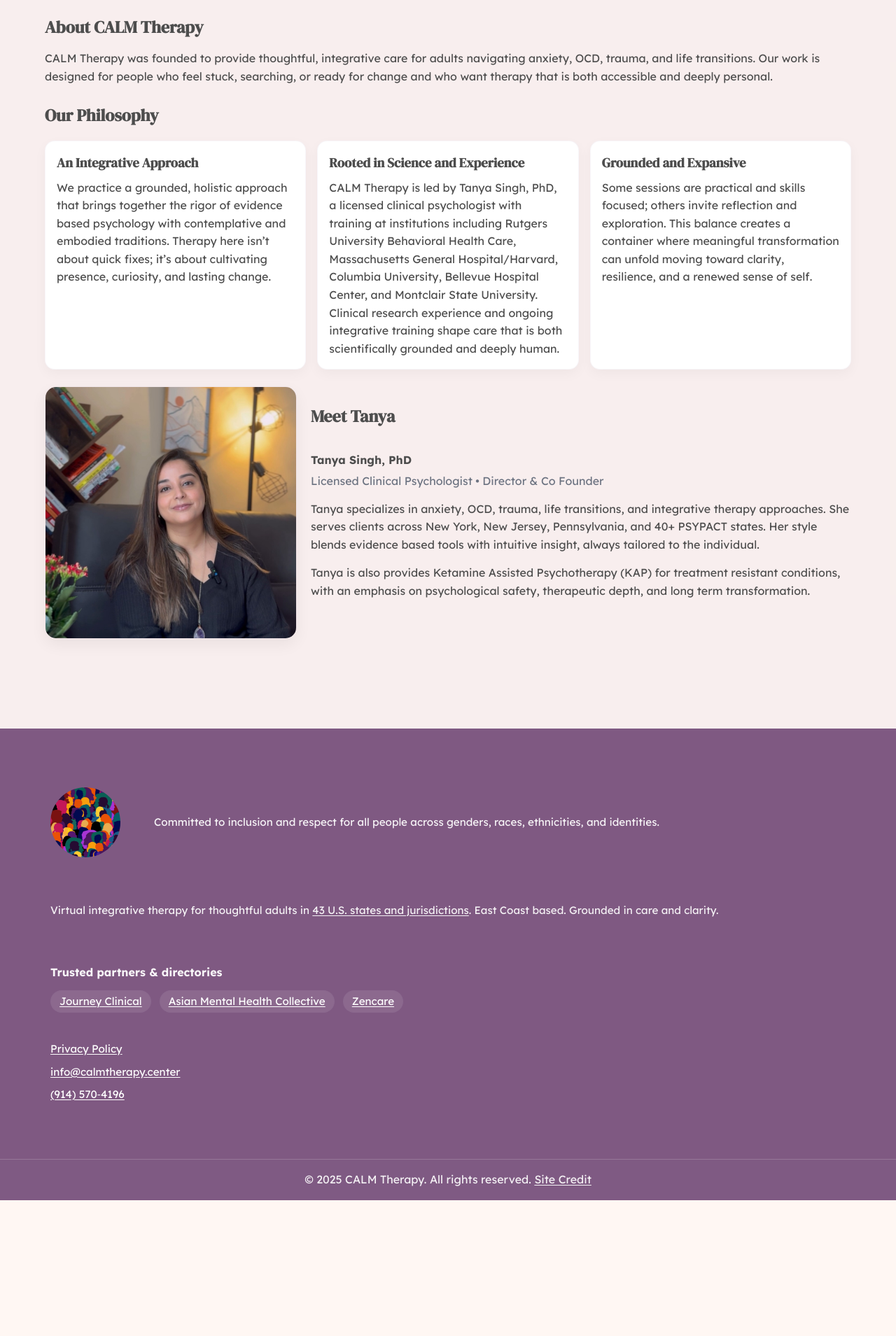
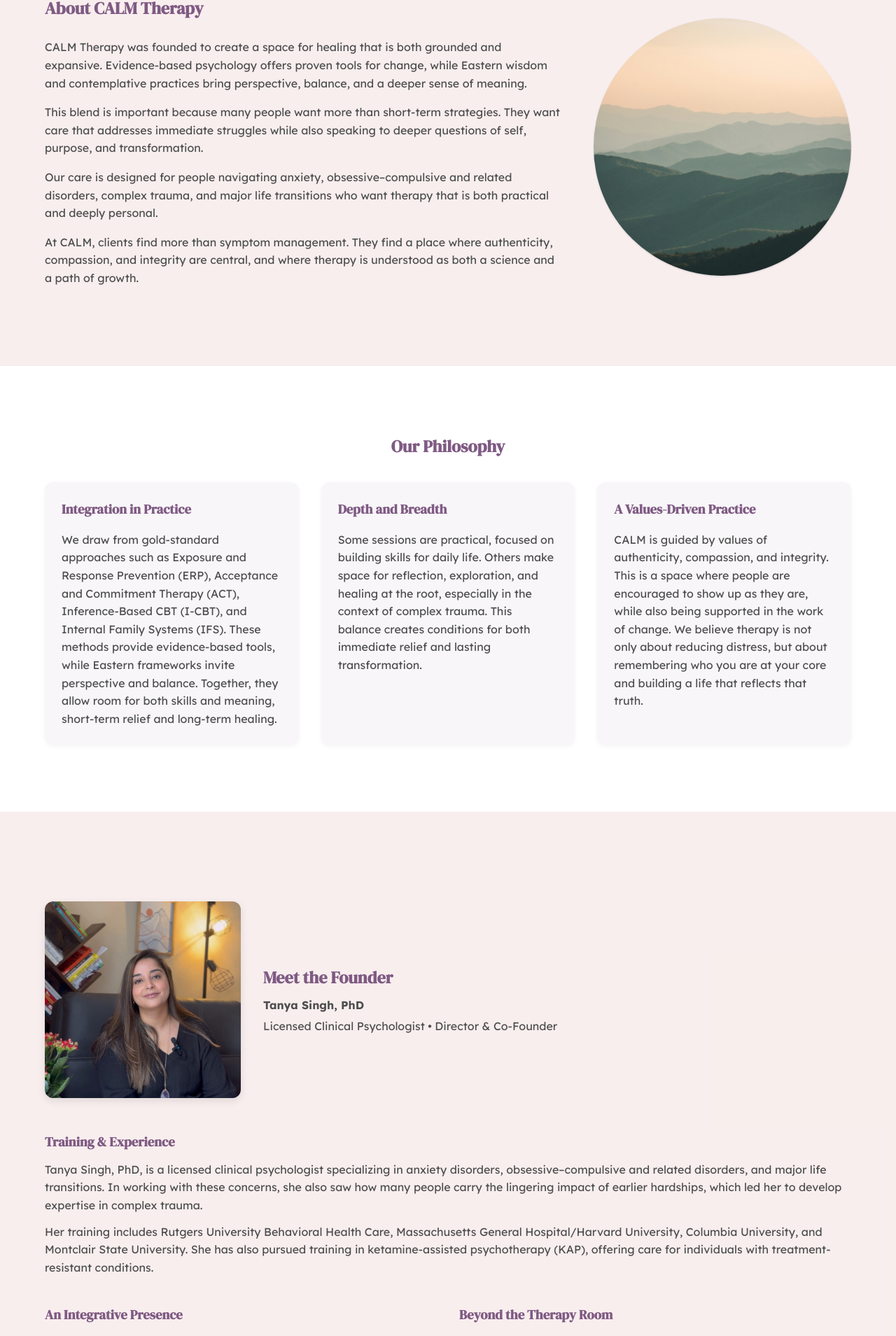
Before and after one commit to mazenswar/calm-v3, a Next.js app: page /about in a window 1280 px wide. Shown: the part 167-2076 px from the top of the page at 70% size. Before the commit the page ends 1882 px from the top, so only its background shows below. Built offline with nearby package versions, Linux system fonts and the light colour scheme.

Commit message:
v1.9 about

```diff
--- a/app/about/page.js
+++ b/app/about/page.js
@@ -1,79 +1,106 @@
-// app/about/AboutSection.jsx
+// app/about/page.js
 "use client";
+
 import "./style.scss";
 import Image from "next/image";
-// If you have a headshot, import it here. Replace the path/name as needed.
 import tanyaHeadshot from "./assets/tanya-headshot.jpg";
+import calmImg from "./assets/calm.png";
 
-// If you decide to link internally, use your CustomLink component:
-// import CustomLink from "Components/ui/CustomLink";
+export default function AboutPage() {
+	return (
+		<main className="about">
+			{/* Section 1: About CALM Therapy */}
+			<section className="block about__section about__intro">
+				<div className="block__content container">
+					<div className="about__introWrap">
+						<div className="about__introText">
+							<h1>About CALM Therapy</h1>
+							<p>
+								CALM Therapy was founded to create a space for healing that is
+								both grounded and expansive. Evidence-based psychology offers
+								proven tools for change, while Eastern wisdom and contemplative
+								practices bring perspective, balance, and a deeper sense of
+								meaning.
+							</p>
+							<p>
+								This blend is important because many people want more than
+								short-term strategies. They want care that addresses immediate
+								struggles while also speaking to deeper questions of self,
+								purpose, and transformation.
+							</p>
+							<p>
+								Our care is designed for people navigating anxiety,
+								obsessive–compulsive and related disorders, complex trauma, and
+								major life transitions who want therapy that is both practical
+								and deeply personal.
+							</p>
+							<p>
+								At CALM, clients find more than symptom management. They find a
+								place where authenticity, compassion, and integrity are central,
+								and where therapy is understood as both a science and a path of
+								growth.
+							</p>
+						</div>
+						<div className="about__introImage">
+							<Image
+								src={calmImg}
+								alt="Calm Therapy visual representation"
+								priority
+								sizes="(max-width: 768px) 100vw, 400px"
+							/>
+						</div>
+					</div>
+				</div>
+			</section>
 
-export default function AboutSection() {
-	return (
-		<section className="block about">
-			<div className="block__content container">
-				{/* Intro */}
-				<header className="about__intro">
-					<h1 className="about__title">About CALM Therapy</h1>
-					<p className="about__lede">
-						CALM Therapy was founded to provide thoughtful, integrative care for
-						adults navigating anxiety, OCD, trauma, and life transitions. Our
-						work is designed for people who feel stuck, searching, or ready for
-						change and who want therapy that is both accessible and deeply
-						personal.
-					</p>
-				</header>
-
-				{/* Philosophy */}
-				<section
-					className="about__philosophy"
-					aria-labelledby="about-philosophy"
-				>
-					<h2 id="about-philosophy" className="about__sectionTitle">
-						Our Philosophy
-					</h2>
-
+			{/* Section 2: Our Philosophy */}
+			<section className="block about__section about__philosophy">
+				<div className="block__content container">
+					<h2>Our Philosophy</h2>
 					<div className="about__grid">
 						<article className="aboutCard">
-							<h3 className="aboutCard__title">An Integrative Approach</h3>
+							<h3>Integration in Practice</h3>
 							<p>
-								We practice a grounded, holistic approach that brings together
-								the rigor of evidence based psychology with contemplative and
-								embodied traditions. Therapy here isn’t about quick fixes; it’s
-								about cultivating presence, curiosity, and lasting change.
+								We draw from gold-standard approaches such as Exposure and
+								Response Prevention (ERP), Acceptance and Commitment Therapy
+								(ACT), Inference-Based CBT (I-CBT), and Internal Family Systems
+								(IFS). These methods provide evidence-based tools, while Eastern
+								frameworks invite perspective and balance. Together, they allow
+								room for both skills and meaning, short-term relief and
+								long-term healing.
 							</p>
 						</article>
-
 						<article className="aboutCard">
-							<h3 className="aboutCard__title">
-								Rooted in Science and Experience
-							</h3>
+							<h3>Depth and Breadth</h3>
 							<p>
-								CALM Therapy is led by Tanya Singh, PhD, a licensed clinical
-								psychologist with training at institutions including Rutgers
-								University Behavioral Health Care, Massachusetts General
-								Hospital/Harvard, Columbia University, Bellevue Hospital Center,
-								and Montclair State University. Clinical research experience and
-								ongoing integrative training shape care that is both
-								scientifically grounded and deeply human.
+								Some sessions are practical, focused on building skills for
+								daily life. Others make space for reflection, exploration, and
+								healing at the root, especially in the context of complex
+								trauma. This balance creates conditions for both immediate
+								relief and lasting transformation.
 							</p>
 						</article>
-
 						<article className="aboutCard">
-							<h3 className="aboutCard__title">Grounded and Expansive</h3>
+							<h3>A Values-Driven Practice</h3>
 							<p>
-								Some sessions are practical and skills focused; others invite
-								reflection and exploration. This balance creates a container
-								where meaningful transformation can unfold moving toward
-								clarity, resilience, and a renewed sense of self.
+								CALM is guided by values of authenticity, compassion, and
+								integrity. This is a space where people are encouraged to show
+								up as they are, while also being supported in the work of
+								change. We believe therapy is not only about reducing distress,
+								but about remembering who you are at your core and building a
+								life that reflects that truth.
 							</p>
 						</article>
 					</div>
-				</section>
+				</div>
+			</section>
 
-				{/* Meet Tanya */}
-				<section className="about__tanya" aria-labelledby="about-tanya">
-					<div className="about__tanyaWrap">
+			{/* Section 3: Meet the Founder */}
+			{/* Meet the Founder */}
+			<section className="block about__tanya" aria-labelledby="about-tanya">
+				<div className="block__content about__tanyaWrap">
+					{/* Row 1: image + header/meta */}
+					<div className="about__tanyaTop">
 						<div className="about__tanyaImg">
 							<Image
 								src={tanyaHeadshot}
@@ -84,40 +111,77 @@ export default function AboutSection() {
 							/>
 						</div>
 
-						<div className="about__tanyaText">
+						<div className="about__tanyaHead">
 							<h2 id="about-tanya" className="about__sectionTitle">
-								Meet Tanya
+								Meet the Founder
 							</h2>
 							<p className="about__tanyaName">
 								<strong>Tanya Singh, PhD</strong>
 								<span className="about__tanyaMeta">
-									Licensed Clinical Psychologist • Director & Co Founder
+									Licensed Clinical Psychologist • Director &amp; Co-Founder
 								</span>
 							</p>
+						</div>
+					</div>
+
+					{/* Row 2: full-width training */}
+					<div className="about__tanyaTraining">
+						<h3 className="about__subheading">Training &amp; Experience</h3>
+						<p>
+							Tanya Singh, PhD, is a licensed clinical psychologist specializing
+							in anxiety disorders, obsessive–compulsive and related disorders,
+							and major life transitions. In working with these concerns, she
+							also saw how many people carry the lingering impact of earlier
+							hardships, which led her to develop expertise in complex trauma.
+						</p>
+						<p>
+							Her training includes Rutgers University Behavioral Health Care,
+							Massachusetts General Hospital/Harvard University, Columbia
+							University, and Montclair State University. She has also pursued
+							training in ketamine-assisted psychotherapy (KAP), offering care
+							for individuals with treatment-resistant conditions.
+						</p>
+					</div>
+
+					{/* Row 3: two columns on md+, stacked on mobile */}
+					<div className="about__tanyaCols">
+						<article className="about__tanyaCol">
+							<h3 className="about__subheading">An Integrative Presence</h3>
 							<p>
-								Tanya specializes in anxiety, OCD, trauma, life transitions, and
-								integrative therapy approaches. She serves clients across New
-								York, New Jersey, Pennsylvania, and 40+ PSYPACT states. Her
-								style blends evidence based tools with intuitive insight, always
-								tailored to the individual.
+								What distinguishes her work is the way she integrates
+								evidence-based methods with an authentic and deeply human
+								presence. Having grown up in the East and trained as a
+								psychologist in the West, she carries both perspectives within
+								her. This integration is not something she applies from the
+								outside, but part of who she is and how she understands the
+								human experience. Clients often say they feel understood without
+								needing to over-explain. They recognize her persistence and
+								care, and that she is willing to sit with complexity, keep
+								puzzling through, and walk alongside them in the work.
+							</p>
+						</article>
+
+						<article className="about__tanyaCol">
+							<h3 className="about__subheading">Beyond the Therapy Room</h3>
+							<p>
+								For Tanya, therapy is more than a profession. It is a calling
+								and a craft, a place where psychological science and spiritual
+								wisdom meet, and where growth is possible for both client and
+								therapist. Her own ongoing reflection and growth shape the way
+								she shows up authentically with those she works with.
 							</p>
 							<p>
-								Tanya is also provides Ketamine Assisted Psychotherapy (KAP) for
-								treatment resistant conditions, with an emphasis on
-								psychological safety, therapeutic depth, and long term
-								transformation.
+								Outside of her clinical work, she values time in nature, long
+								walks, and quiet moments of contemplation. She enjoys cooking
+								and exploring new foods, playing video games, writing, and
+								spending time with the children in her life. These practices
+								keep her connected to curiosity, reverence, and the simple joys
+								of living, qualities she brings into her work as a psychologist.
 							</p>
-
-							{/* If you want a light CTA later, uncomment and wire up your CustomLink component */}
-							{/* <div className="about__cta">
-                <CustomLink href="/contact" classN="btn btn--secondary">
-                  Book a free 15‑minute call
-                </CustomLink>
-              </div> */}
-						</div>
+						</article>
 					</div>
-				</section>
-			</div>
-		</section>
+				</div>
+			</section>
+		</main>
 	);
 }
--- a/app/about/style.scss
+++ b/app/about/style.scss
@@ -1,146 +1,225 @@
 // app/about/style.scss
 @use "../styles/mixins" as *;
 
-/* Section shell */
+// Page section wrappers for About (aligns with global .block/.block__content)
+.about__intro .block__content,
+.about__philosophy .block__content,
+.about__tanya .block__content {
+	padding-top: var(--space-16);
+	padding-bottom: var(--space-16);
+	@include respond(md) {
+		padding-top: var(--space-24);
+		padding-bottom: var(--space-24);
+	}
+}
+
 .about {
+	// Shared section spacing
+	&__section {
+		padding: 4rem 1rem;
+
+		@include respond(md) {
+			padding: 6rem 0;
+		}
+	}
+
+	// Alternating backgrounds
+	&__intro {
 		background: var(--brand-8);
 	}
 
-/* Intro */
-.about__intro {
-	display: grid;
-	gap: 0.75rem;
-
-	.about__title {
-		margin: 0 0 0.25rem 0;
-		line-height: 1.15;
+	&__philosophy {
+		background: var(--color-surface);
 	}
 
-	.about__lede {
-		color: var(--color-text);
-		line-height: 1.6;
-		// max-width: 60ch;
-	}
+	// Intro
+	&__introWrap {
+		display: flex;
+		flex-direction: column;
+		gap: 2rem;
+		align-items: center;
+		text-align: left;
 
 		@include respond(md) {
-		gap: 0.9rem;
+			flex-direction: row;
+			align-items: flex-start;
+			gap: 3rem;
 		}
 	}
 
-/* Shared section title */
-.about__sectionTitle {
-	margin: 1.25rem 0 0.75rem 0;
-	@include respond(md) {
-		margin: 1.5rem 0 1rem 0;
+	&__introText,
+	&__introCopy {
+		flex: 2;
+
+		h1 {
+			margin-bottom: 1.5rem;
+		}
+
+		p {
+			margin-bottom: 1rem;
+			line-height: 1.6;
+			color: var(--color-text);
 		}
 	}
 
-/* Philosophy grid */
-.about__philosophy {
-	margin-top: 1rem;
-
-	@include respond(md) {
-		margin-top: 1.25rem;
+	&__introImage {
+		flex: 1;
+		max-width: 400px;
+		align-self: center;
+		// justify-self: center;
+		img {
+			border-radius: 100%;
+			box-shadow: var(--shadow-1);
 		}
 	}
 
-.about__grid {
+	// Philosophy
+	&__philosophy {
+		text-align: center;
+
+		h2 {
+			margin-bottom: 2rem;
+		}
+	}
+
+	&__grid {
 		display: grid;
-	gap: 0.9rem;
+		gap: 2rem;
 
 		@include respond(md) {
 			grid-template-columns: repeat(3, 1fr);
-		gap: 1rem;
 		}
 	}
 
 	.aboutCard {
-	background: var(--color-surface);
-	border: 1px solid var(--brand-8);
-	border-radius: 14px;
-	padding: 1rem;
-	box-shadow: 0 6px 18px rgba(0, 0, 0, 0.04);
+		background: var(--brand-8);
+		padding: 1.5rem;
+		border-radius: 0.75rem;
+		box-shadow: 0 2px 6px rgba(0, 0, 0, 0.05);
+		text-align: left;
 
-	.aboutCard__title {
-		margin: 0 0 0.5rem 0;
+		h3 {
+			margin-bottom: 1rem;
 		}
 
 		p {
+			line-height: 1.6;
 			color: var(--color-text);
-		line-height: 1.6;
+		}
 	}
 }
 
-/* Meet Tanya */
-.about__tanya {
-	margin-top: 1.25rem;
+/* ...keep your existing .about rules above... */
+
+/* Tanya section – Option E layout */
+.about {
+	&__tanya {
+		background: var(--brand-8);
+		/* section spacing handled by your block wrappers */
+	}
+
+	&__tanyaWrap {
+		display: flex;
+		flex-direction: column;
+		gap: 2rem;
 
 		@include respond(md) {
-		margin-top: 1.5rem;
+			gap: 2.5rem;
 		}
 	}
 
-.about__tanyaWrap {
-	display: grid;
-	gap: 1rem;
+	/* Row 1: image + header/meta */
+	&__tanyaTop {
+		display: flex;
+		flex-direction: column;
+		gap: 1.25rem;
+		align-items: center;
 
 		@include respond(md) {
-		grid-template-columns: 360px 1fr; /* image / copy */
-		align-items: start;
-		gap: 1.25rem;
+			flex-direction: row;
+			align-items: center;
+			gap: 2rem;
 		}
 	}
 
-.about__tanyaImg {
-	border-radius: 16px;
-	overflow: hidden;
-	border: 1px solid var(--brand-8);
-	box-shadow: 0 8px 22px rgba(0, 0, 0, 0.06);
+	&__tanyaImg {
+		width: 220px;
+		max-width: 60vw;
 
 		img {
+			border-radius: 0.75rem;
+			box-shadow: 0 4px 12px rgba(0, 0, 0, 0.1);
 			display: block;
+			width: 100%;
+			height: auto;
+		}
+
+		@include respond(md) {
+			width: 280px;
+			max-width: none;
+			flex: 0 0 auto;
 		}
 	}
 
-.about__tanyaText {
-	display: flex;
-	flex-direction: column;
-	gap: 0.75rem;
+	&__tanyaHead {
+		text-align: center;
 
 		@include respond(md) {
-		gap: 0.9rem;
+			text-align: left;
+			flex: 1 1 auto;
 		}
 
-	p {
-		color: var(--color-text);
-		line-height: 1.6;
-		// max-width: 65ch;
+		.about__sectionTitle {
+			margin-bottom: 0.5rem;
+		}
+
+		.about__tanyaName {
+			margin-top: 0.25rem;
+
+			.about__tanyaMeta {
+				display: block;
+				margin-top: 0.25rem;
+			}
 		}
 	}
 
-.about__tanyaName {
-	margin: 0;
-
-	strong {
-		font-weight: 700;
+	/* Row 2: full-width training */
+	&__tanyaTraining {
+		p {
+			margin-top: 0.75rem;
+			line-height: 1.6;
+			color: var(--color-text);
 		}
 
-	.about__tanyaMeta {
-		display: block;
-		color: var(--color-muted);
-		margin-top: 0.25rem;
+		.about__subheading {
+			margin-top: 0.5rem;
+			margin-bottom: 0.25rem;
 		}
 	}
 
-/* Optional CTA block if you enable it later */
-.about__cta {
-	margin-top: 0.25rem;
+	/* Row 3: two columns on md+, stacked on mobile */
+	&__tanyaCols {
+		display: grid;
+		grid-template-columns: 1fr;
+		gap: 1.5rem;
+
+		@include respond(md) {
+			grid-template-columns: 1fr 1fr;
+			gap: 2rem;
+			align-items: start;
+		}
 	}
 
-/* Spacing rhythm: avoid fighting the block paddings */
-.about .block__content > :first-child {
+	&__tanyaCol {
+		p {
+			margin-top: 0.75rem;
+			line-height: 1.6;
+			color: var(--color-text);
+		}
+
+		.about__subheading {
 			margin-top: 0;
+			margin-bottom: 0.25rem;
 		}
-.about .block__content > :last-child {
-	margin-bottom: 0;
 	}
+}
--- a/app/styles/base/_typography.scss
+++ b/app/styles/base/_typography.scss
@@ -19,6 +19,7 @@ h5,
 h6 {
 	font-family: var(--font-serif);
 	margin-bottom: var(--space-6);
+	color: var(--brand-1);
 }
 
 strong,
```
Also changed, not shown: app/about/assets/calm.png (added). Lines whose indentation alone changed are shown as unchanged.
